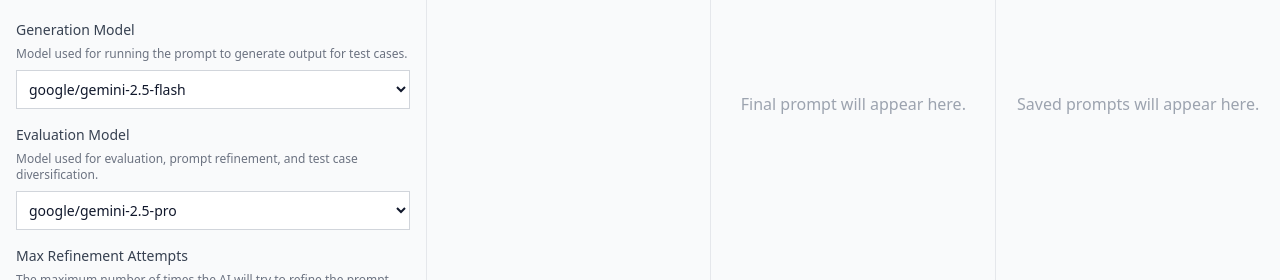
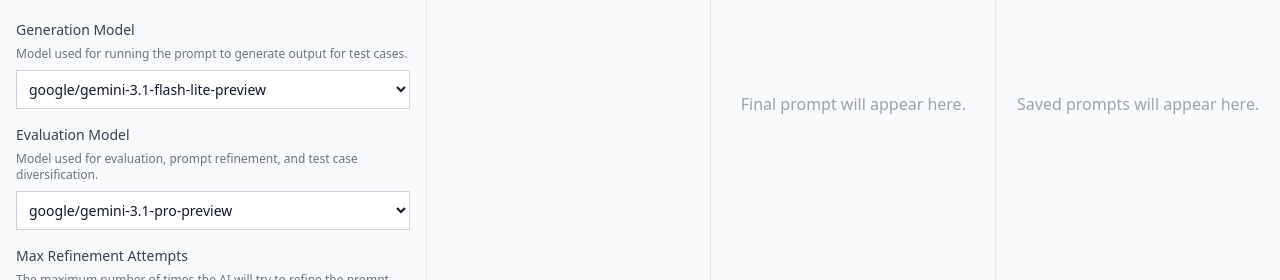
Before and after one commit to kargnas/prompt-autotuner, a React (Vite) app: page / in a window 1280 px wide. Shown: the part 353-633 px from the top of the page. Built offline with nearby package versions, Linux system fonts and the light colour scheme.

Commit message:
Update default Gemini models to 3.1 preview (#6)

```diff
--- a/constants.ts
+++ b/constants.ts
@@ -1,13 +1,14 @@
 
 import type { Variable } from './types';
 
-export const DEFAULT_GENERATION_MODEL = 'google/gemini-2.5-flash';
-export const DEFAULT_EVALUATION_MODEL = 'google/gemini-2.5-pro';
+export const DEFAULT_GENERATION_MODEL = 'google/gemini-3.1-flash-lite-preview';
+export const DEFAULT_EVALUATION_MODEL = 'google/gemini-3.1-pro-preview';
 export const AVAILABLE_MODELS = [
+  'google/gemini-3.1-pro-preview',
+  'google/gemini-3.1-flash-lite-preview',
+  'google/gemini-3-flash-preview',
   'google/gemini-2.5-pro',
   'google/gemini-2.5-flash',
-  'google/gemini-3-pro-preview',
-  'google/gemini-3-flash-preview',
   'openai/gpt-4.1',
   'openai/gpt-4.1-mini',
   'anthropic/claude-sonnet-4-5',
```
